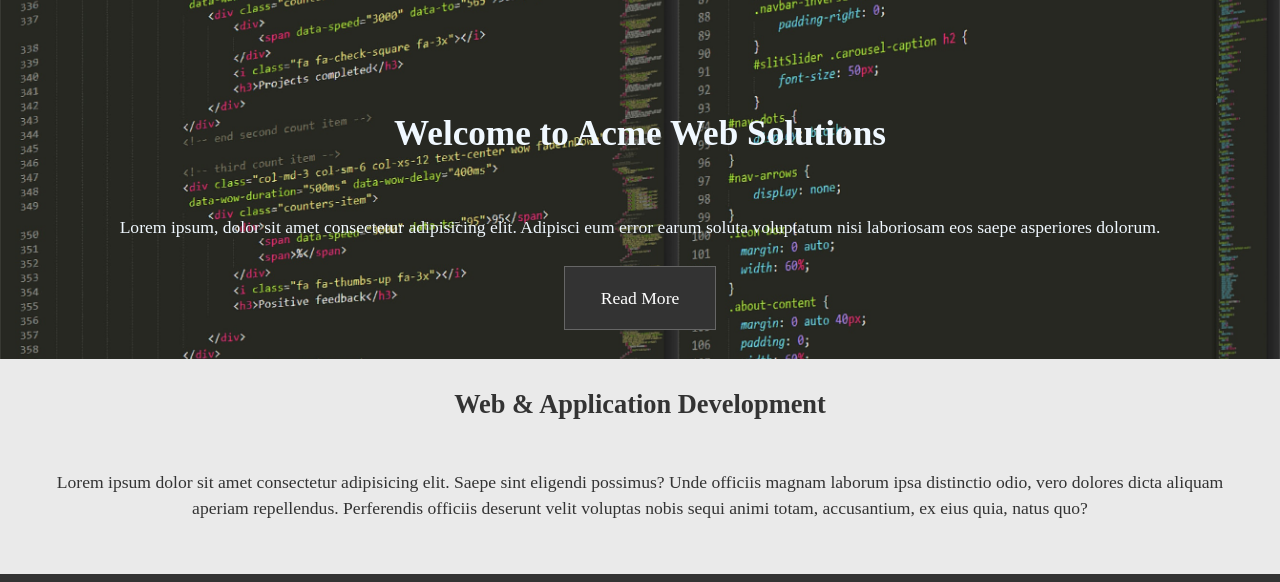
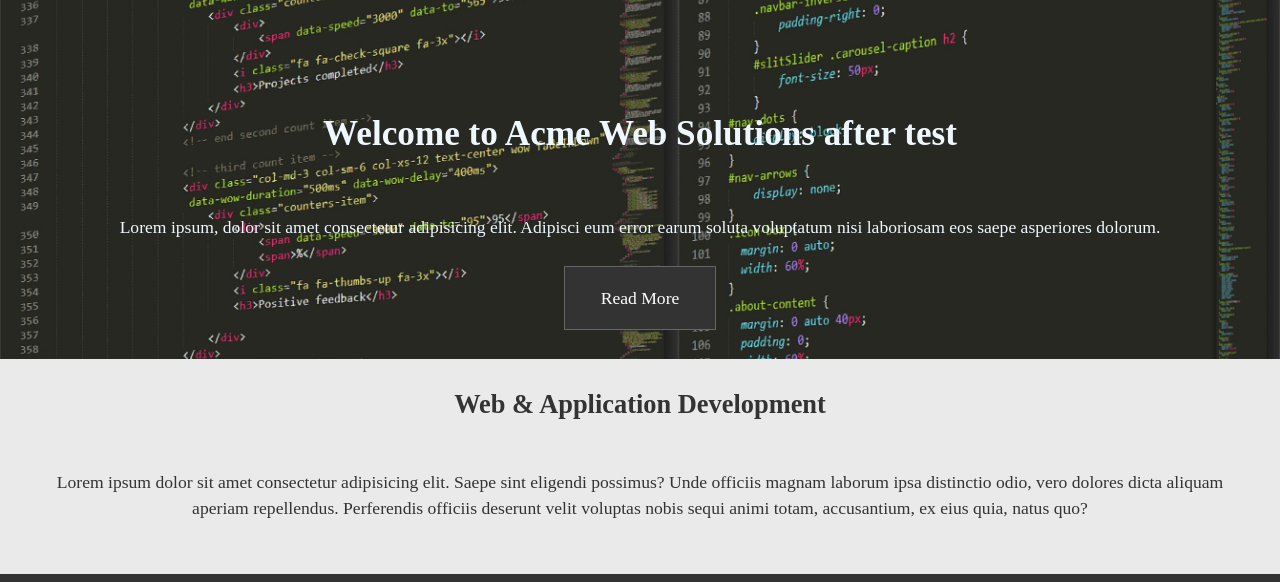
Before and after one commit to adi-207/acme-solution-landing-page-demo, a plain HTML site: page index.html in a window 1280 px wide. Shown: the top 582 px of the page. Drawn offline with Linux system fonts and the light colour scheme.

Commit message:
tsting new branch

```diff
--- a/index.html
+++ b/index.html
@@ -15,7 +15,7 @@
         <header class="img1">
             <div class="p1">
 
-                <h1><strong>Welcome to Acme Web Solutions</strong></h1>
+                <h1><strong>Welcome to Acme Web Solutions after test</strong></h1>
                 <p>Lorem ipsum, dolor sit amet consectetur adipisicing elit.
                     Adipisci eum error earum soluta voluptatum nisi laboriosam eos saepe asperiores dolorum.
                 </p>
```
